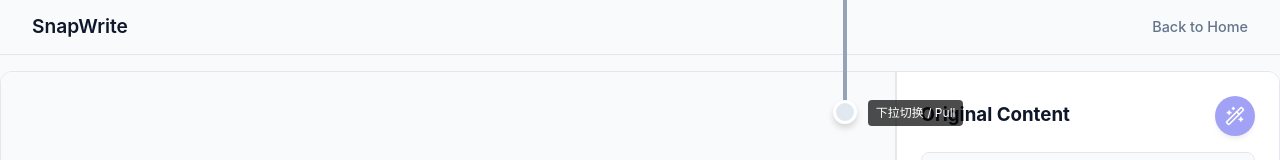
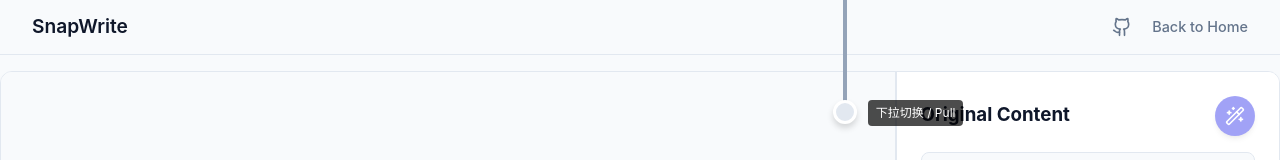
Before and after one commit to WtecHtec/snapwrite, a React (Vite) app: page /app in a window 1280 px wide. Shown: the top 160 px of the page. Built offline with nearby package versions, Linux system fonts and the light colour scheme.

Commit message:
feat(entry)

```diff
--- a/src/pages/EditorPage.jsx
+++ b/src/pages/EditorPage.jsx
@@ -1,3 +1,4 @@
+import { Github } from 'lucide-react';
 import EditorSplitView from '../components/editor/EditorSplitView';
 import PullCord from '../components/common/PullCord';
 import ConfigModal from '../components/settings/ConfigModal';
@@ -25,7 +26,26 @@ export default function EditorPage() {
                 <div style={{ display: 'flex', alignItems: 'center', gap: '12px' }}>
                     <h2 style={{ fontSize: '1.2rem', fontWeight: 600, color: 'var(--text-main)', margin: 0 }}>SnapWrite</h2>
                 </div>
-                <a href="/" style={{ fontSize: '0.9rem', color: 'var(--text-secondary)', textDecoration: 'none' }}>Back to Home</a>
+
+                <div style={{ display: 'flex', alignItems: 'center', gap: '20px' }}>
+                    <a
+                        href="https://github.com/WtecHtec/snapwrite"
+                        target="_blank"
+                        rel="noreferrer"
+                        title="View on GitHub"
+                        style={{
+                            color: 'var(--text-secondary)',
+                            display: 'flex',
+                            alignItems: 'center',
+                            transition: 'color 0.2s'
+                        }}
+                        onMouseOver={(e) => e.currentTarget.style.color = 'var(--text-main)'}
+                        onMouseOut={(e) => e.currentTarget.style.color = 'var(--text-secondary)'}
+                    >
+                        <Github size={20} />
+                    </a>
+                    <a href="/" style={{ fontSize: '0.9rem', color: 'var(--text-secondary)', textDecoration: 'none' }}>Back to Home</a>
+                </div>
             </header>
 
             <div style={{ flex: 1, overflow: 'hidden' }}>
```
